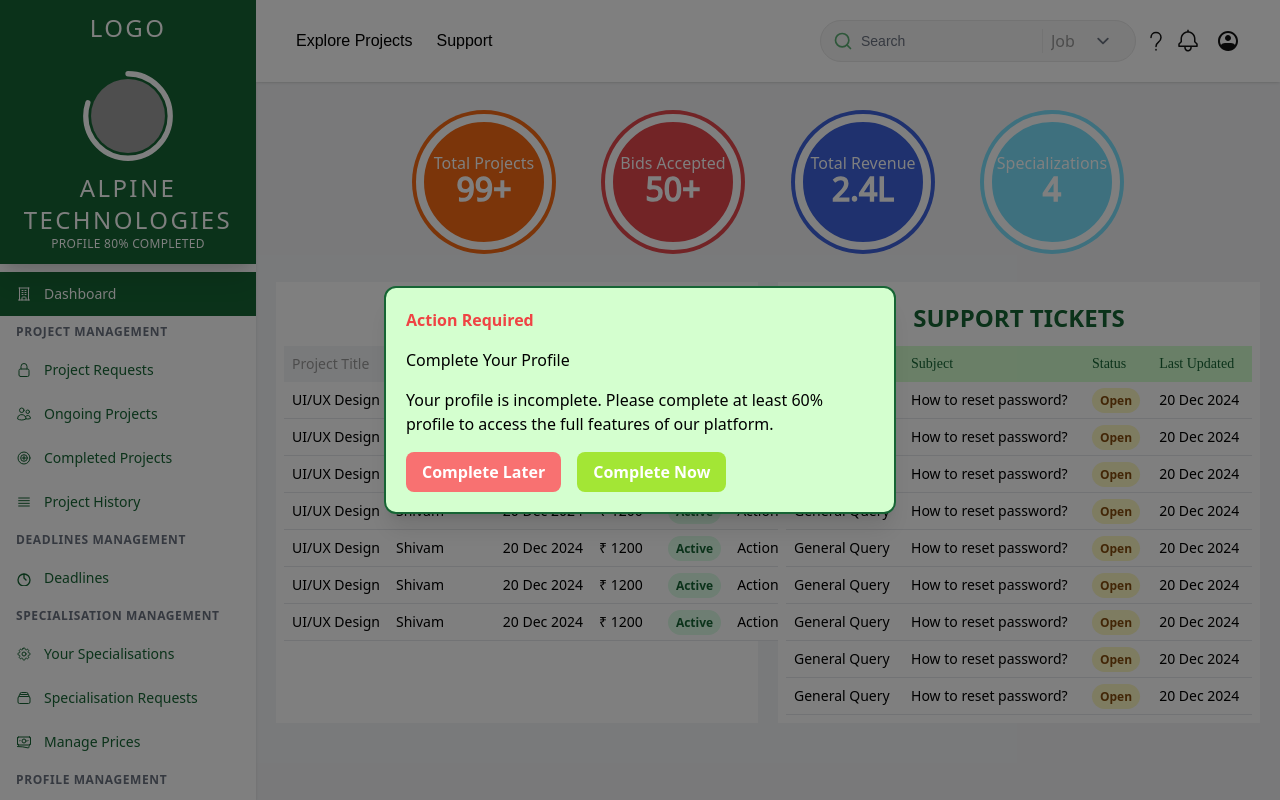
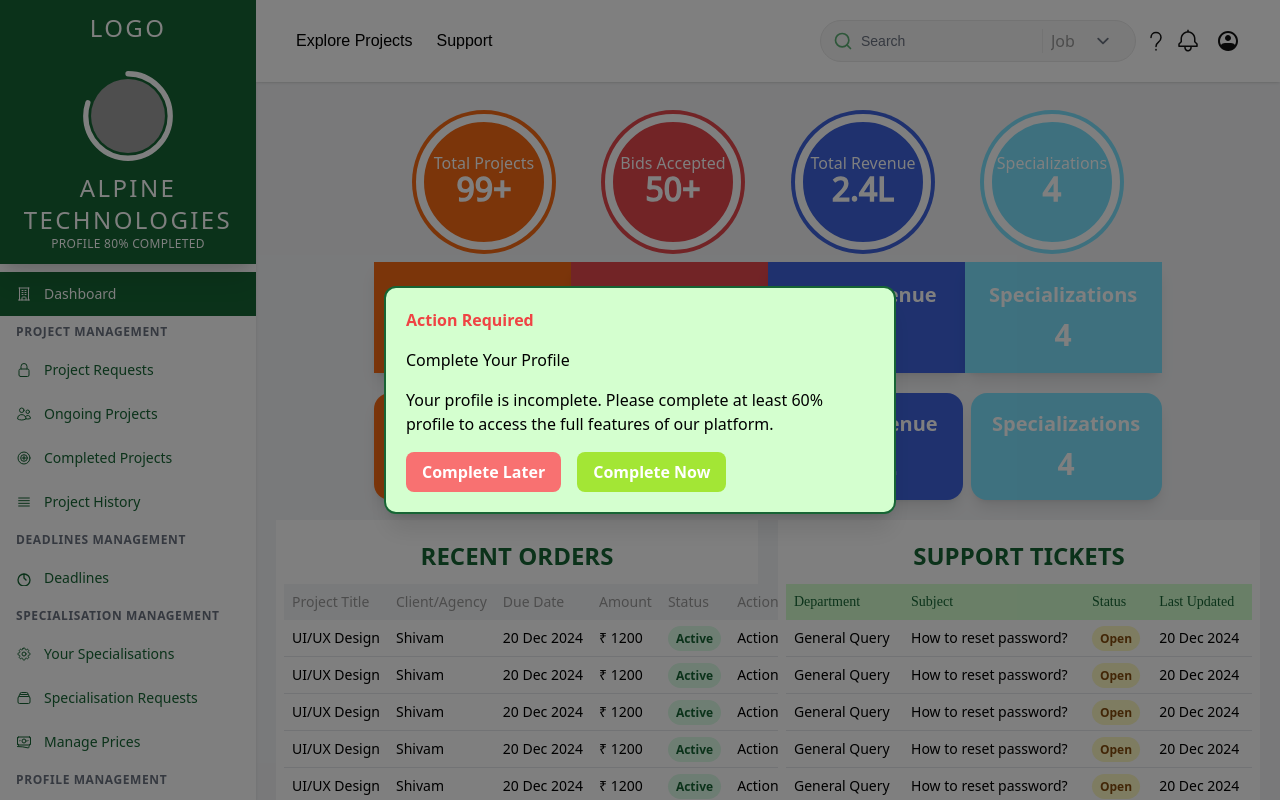
Before and after one commit to shivam-vishvakarma/frelancer-alpine, a Next.js app: page /dashboard in a window 1280 px wide. Built offline with nearby package versions, Linux system fonts and the light colour scheme; grey boxes are pictures that could not be loaded.

Commit message:
added info card varity and animations

```diff
--- a/package.json
+++ b/package.json
@@ -16,6 +16,7 @@
     "chartjs-adapter-moment": "^1.0.1",
     "clsx": "^2.1.1",
     "moment": "^2.30.1",
+    "motion": "^11.18.0",
     "next": "15.0.4",
     "react": "^19.0.0",
     "react-day-picker": "^9.5.0",
--- a/src/app/dashboard/page.tsx
+++ b/src/app/dashboard/page.tsx
@@ -2,6 +2,7 @@ import InfoCard from "@/components/InfoCard";
 import OrderTable from "@/components/OrderTable";
 import SupportTable from "@/components/SupportTable";
 import OpenModal from "./components/OpenModal";
+import InfoCardBox from "@/components/InfoCardBox";
 
 export default function DashboardPage() {
   return (
@@ -12,6 +13,18 @@ export default function DashboardPage() {
         <InfoCard title="Bids Accepted" value="50+" color="#E5484D" />
         <InfoCard title="Total Revenue" value="2.4L" color="#3E63DD" />
         <InfoCard title="Specializations" value="4" color="#7CE2FE" />
+      </div>
+      <div className="flex justify-evenly md:w-4/5 mx-auto">
+        <InfoCardBox title="Total Projects" value="99+" color="#F76B15" />
+        <InfoCardBox title="Bids Accepted" value="50+" color="#E5484D" />
+        <InfoCardBox title="Total Revenue" value="2.4L" color="#3E63DD" />
+        <InfoCardBox title="Specializations" value="4" color="#7CE2FE" />
+      </div>
+      <div className="flex justify-evenly md:w-4/5 mx-auto gap-2 mt-5">
+        <InfoCardBox title="Total Projects" value="99+" color="#F76B15" rounded />
+        <InfoCardBox title="Bids Accepted" value="50+" color="#E5484D" rounded />
+        <InfoCardBox title="Total Revenue" value="2.4L" color="#3E63DD" rounded />
+        <InfoCardBox title="Specializations" value="4" color="#7CE2FE" rounded />
       </div>
       <div className="grid grid-cols-1 md:grid-cols-2 gap-5 mt-5">
         <div className="bg-white p-2">
--- /dev/null
+++ b/src/components/InfoCardBox.tsx
@@ -0,0 +1,39 @@
+import * as motion from "motion/react-client";
+
+interface InfoCardBoxProps {
+  title: string;
+  value: string;
+  color?: string;
+  rounded?: boolean;
+}
+
+export default function InfoCardBox({
+  title,
+  value,
+  color = "#FDB900",
+  rounded = false,
+}: InfoCardBoxProps) {
+  return (
+    <motion.div
+      initial={{
+        x: 100,
+        opacity: 0,
+      }}
+      animate={{
+        x: 0,
+        opacity: 1,
+      }}
+      whileHover={{
+        y: -5,
+      }}
+      className="flex items-center justify-center w-full aspect-video gap-2 flex-col shadow-lg"
+      style={{
+        backgroundColor: color,
+        borderRadius: rounded ? "1rem" : "0",
+      }}
+    >
+      <p className="text-xl font-semibold text-white">{title}</p>
+      <p className="text-3xl font-semibold text-white">{value}</p>
+    </motion.div>
+  );
+}
```
Also changed, not shown: 1 other file (tests, documents, lock files or other folders).
